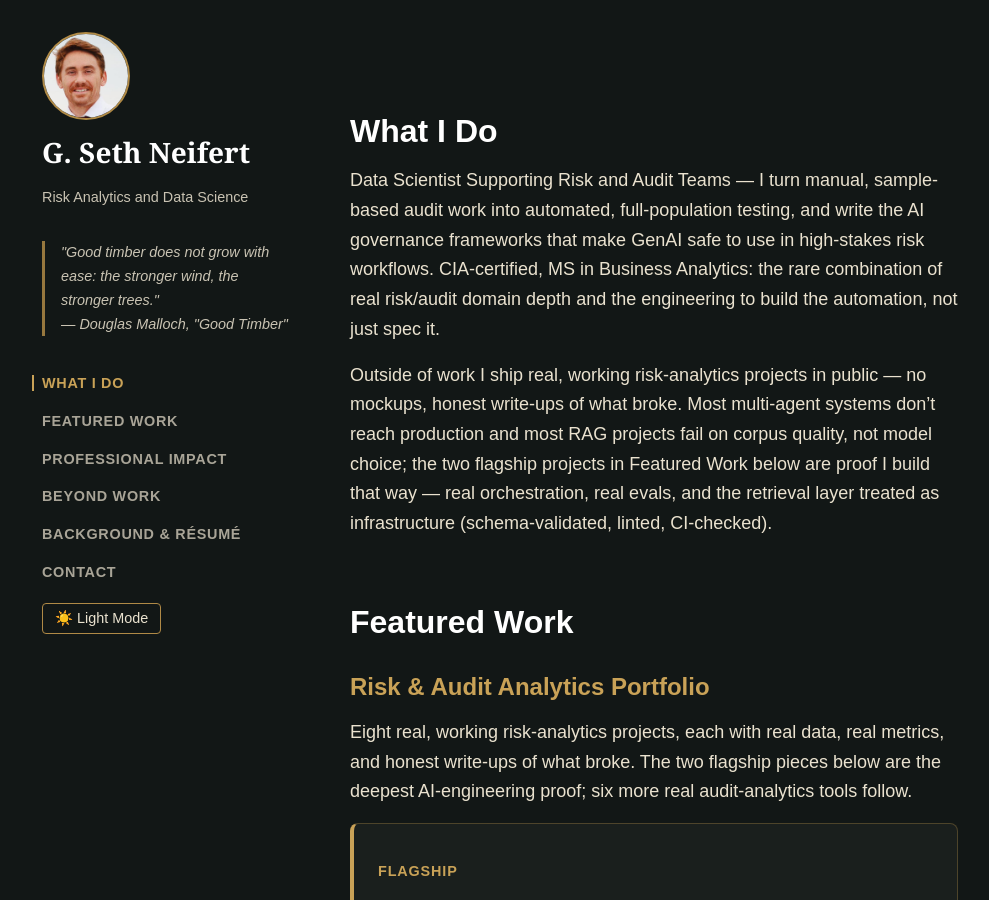
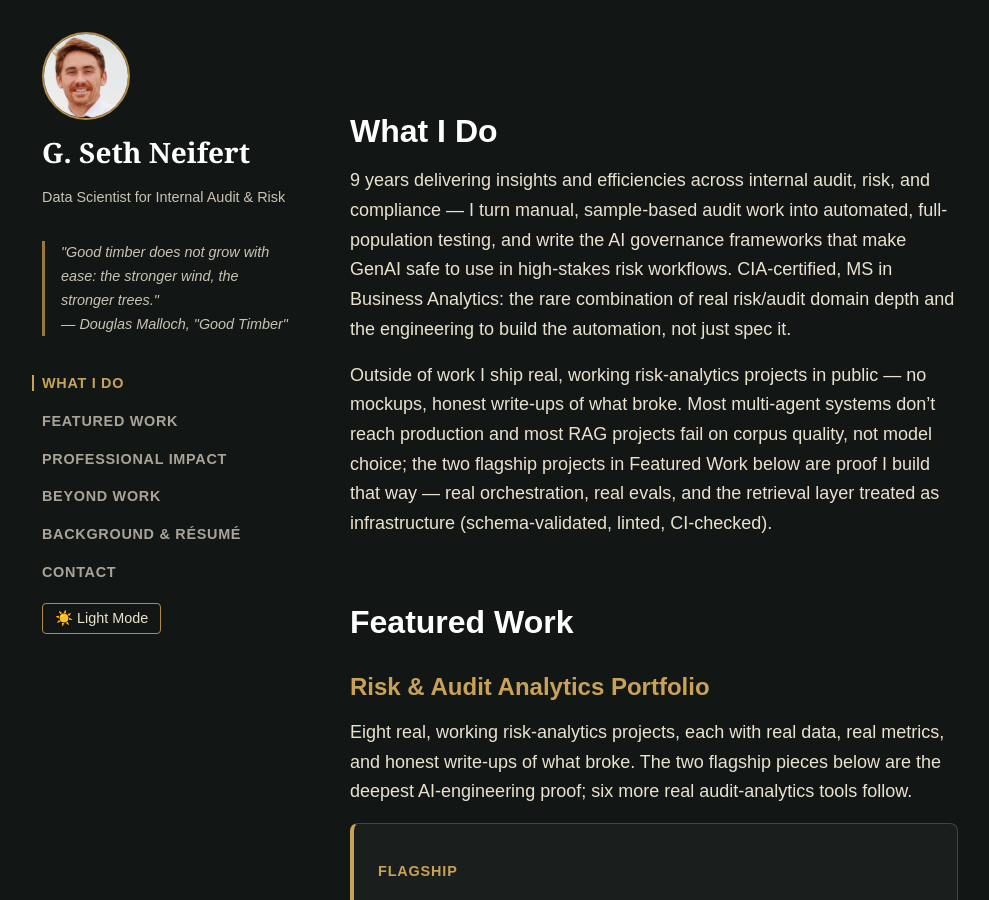
Before and after one commit to neifertg/neifertg.github.io, a Jekyll site: the page built from index.md, in a window 1280 px wide and 900 px high. Shown: the whole window, without its empty margins (22-1011 px from the left). Built offline with Jekyll 4.4.1, drawn with Linux system fonts in a browser that asks for light colours.

Commit message:
Tighten site intro to a concise role statement
New tagline and What I Do opening line lead with a plain "Data
Scientist for Internal Audit & Risk" identity and the 9-year insights
and efficiencies framing, replacing the more roundabout prior copy.

```diff
--- a/_layouts/default.html
+++ b/_layouts/default.html
@@ -14,7 +14,7 @@
       <div class="sidebar-inner">
         <img class="profile-photo" src="{{ '/assets/profile.jpg' | relative_url }}" alt="Photo of G. Seth Neifert" width="88" height="88">
         <h1 class="site-name"><a href="{{ '/' | relative_url }}">{{ site.title }}</a></h1>
-        <p class="tagline">Risk Analytics and Data Science</p>
+        <p class="tagline">Data Scientist for Internal Audit &amp; Risk</p>
         <p class="sidebar-quote">"Good timber does not grow with ease: the stronger wind, the stronger trees."<br>— Douglas Malloch, "Good Timber"</p>
         <nav class="site-nav" aria-label="Section navigation">
           <ul>
--- a/index.md
+++ b/index.md
@@ -8,7 +8,7 @@ description: "AI/ML engineer building multi-agent orchestration, RAG, and evals
 
 ## What I Do
 
-Data Scientist Supporting Risk and Audit Teams — I turn manual, sample-based audit work into automated, full-population testing, and write the AI governance frameworks that make GenAI safe to use in high-stakes risk workflows. CIA-certified, MS in Business Analytics: the rare combination of real risk/audit domain depth and the engineering to build the automation, not just spec it.
+9 years delivering insights and efficiencies across internal audit, risk, and compliance — I turn manual, sample-based audit work into automated, full-population testing, and write the AI governance frameworks that make GenAI safe to use in high-stakes risk workflows. CIA-certified, MS in Business Analytics: the rare combination of real risk/audit domain depth and the engineering to build the automation, not just spec it.
 
 Outside of work I ship real, working risk-analytics projects in public — no mockups, honest write-ups of what broke. Most multi-agent systems don't reach production and most RAG projects fail on corpus quality, not model choice; the two flagship projects in Featured Work below are proof I build that way — real orchestration, real evals, and the retrieval layer treated as infrastructure (schema-validated, linted, CI-checked).
 
```
